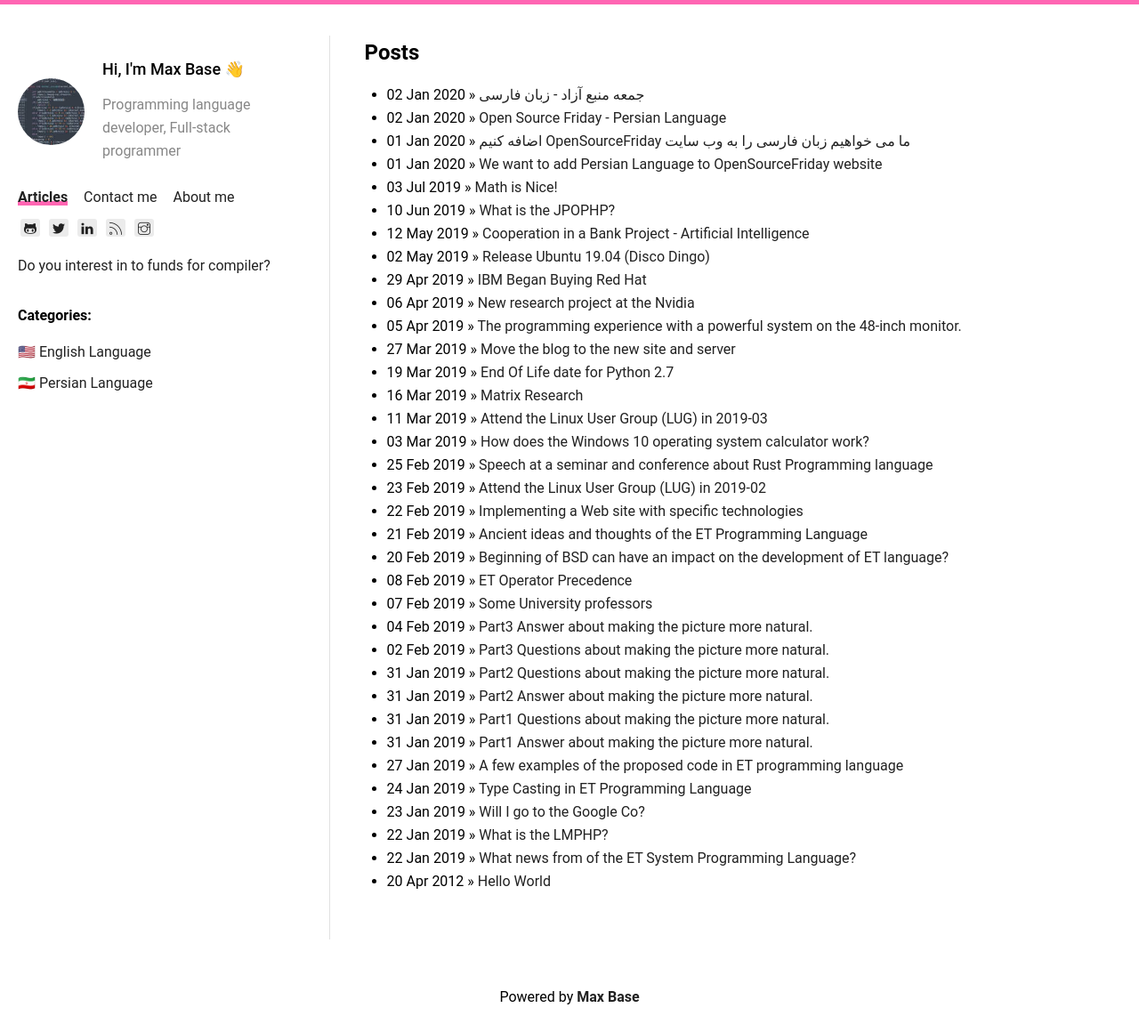
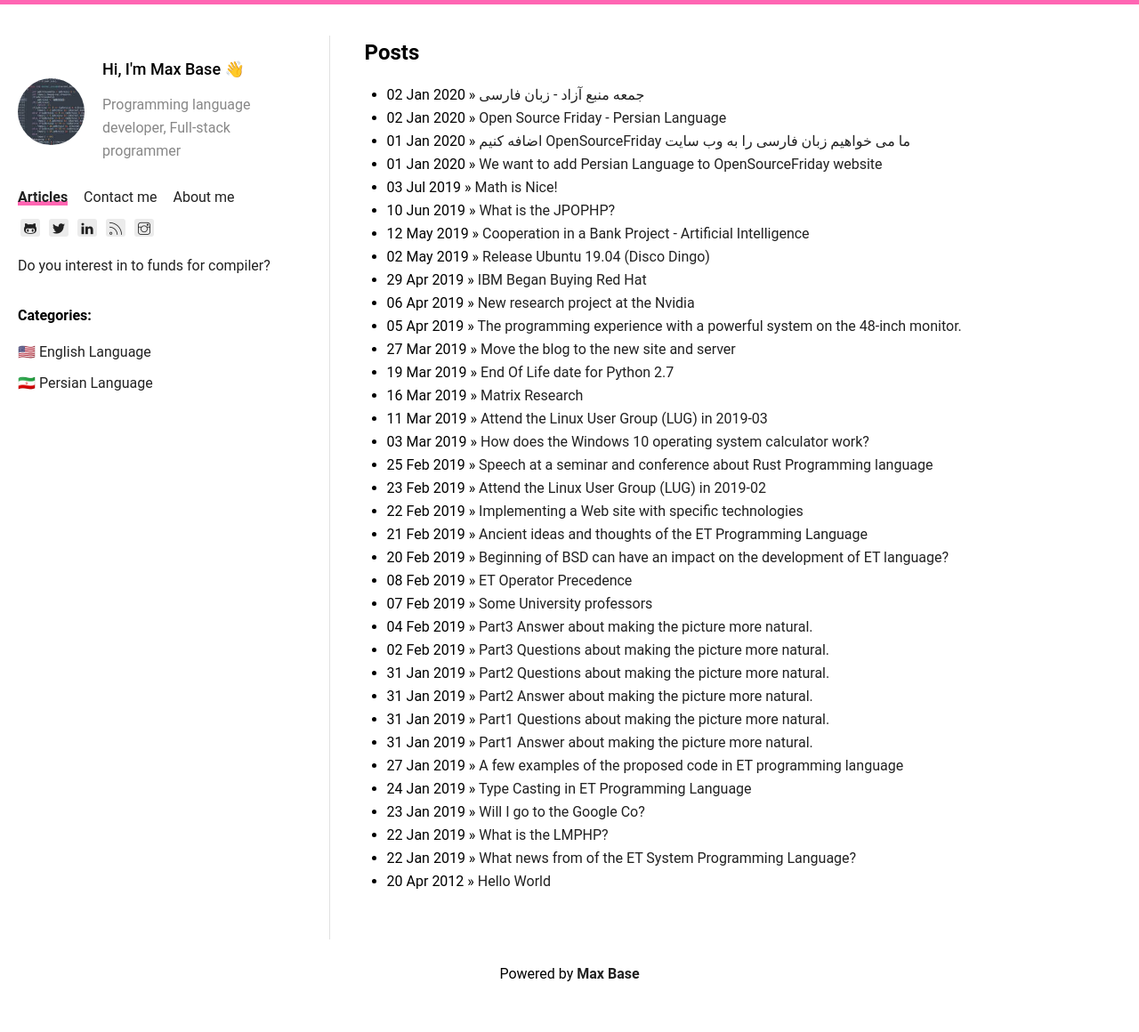
Before and after one commit to BaseMax/MaxBase.org, a Jekyll site: the page built from index.html, in a window 1280 px wide. Shown: the whole page at 89% size. Built offline with Jekyll 4.4.1, drawn with Linux system fonts in a browser that asks for light colours; after the commit the page ends 1134 px from its top, so only the background shows below that.

Commit message:
Update Next post...

```diff
--- a/_layouts/default.html
+++ b/_layouts/default.html
@@ -27,7 +27,7 @@ layout: compress
 	<body>
 		{{ content }}
 		<div class="clear"></div>
-		<br><br>
+		<br>
 		<center>
 			Powered by <b><a href="https://maxbase.org/">Max Base</a></b>
 		</center>
--- a/_layouts/post.html
+++ b/_layouts/post.html
@@ -71,6 +71,8 @@ layout: default
 					</div>
 				</div>
 
+				<div class="clear"></div>
+
 				{% for post in site.posts reversed %}
 					{% if post.lang == page.lang %}
 						{% if next %}
```
